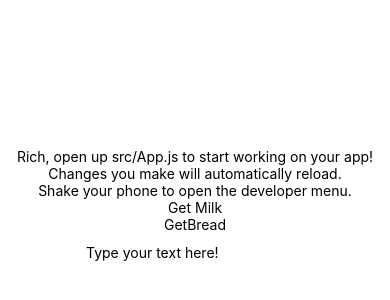
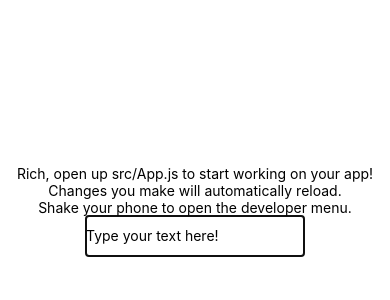
Before and after one commit to rhildred/tdd-jest-react-native, a React Native app: screen / in a window 390 px wide. Shown: the part 212-512 px from the top of the page. Built offline with nearby package versions, Linux system fonts and the light colour scheme.

Commit message:
made a few small changes ... trying to set the focus.

```diff
--- a/src/App.js
+++ b/src/App.js
@@ -2,15 +2,18 @@ import React from 'react';
 import { StyleSheet, Text, View, TextInput } from 'react-native';
 
 export default class App extends React.Component {
-  aTodos = ["Get Milk", "GetBread"];
+  aTodos = [];
   constructor(props) {
     super(props);
     this.state = {todo: ''};
   }
 
   updateText(event){
-    console.log(this.state);
-    alert("text box: " + this.state.todo);
+//    console.log(this.state);
+//    alert("text box: " + this.state.todo);
+    this.aTodos.push(this.state.todo);
+    this.setState({todo: ""});
+    this.refs['todo'].focus();
   }
 
   render() {
@@ -20,17 +23,19 @@ export default class App extends React.Component {
         <Text>Changes you make will automatically reload.</Text>
         <Text>Shake your phone to open the developer menu.</Text>
         {
-        this.aTodos.map((prop)=>{
-          return(<Text>{prop}</Text>)
+        this.aTodos.map((prop, i)=>{
+          return(<Text key={i}>{prop}</Text>)
         })
 
       }
         <TextInput
+        ref='todo'
           style={{height: 40}}
           placeholder="Type your text here!"
           value={this.state.todo}
           onChangeText={(text) => this.setState({todo: text})}
           onSubmitEditing={() => this.updateText()}
+          autoFocus = {true}
         />
       </View>
     );
```
